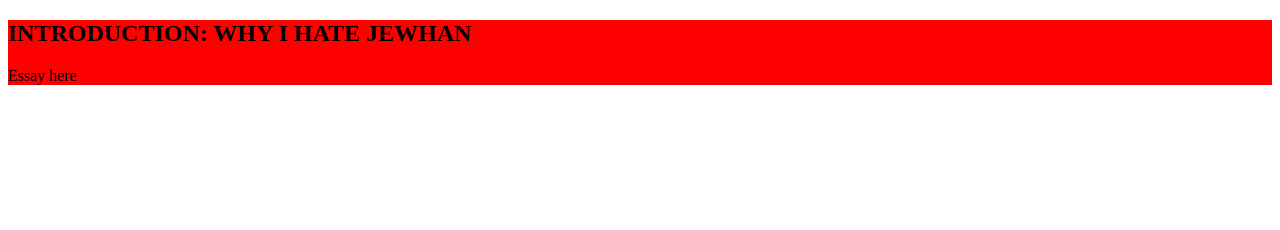
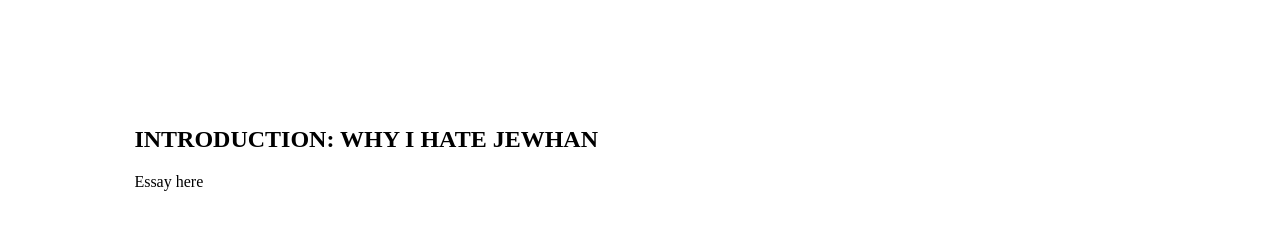
Before and after one commit to ihatejewhan/website, a plain HTML site: page index.html in a window 1280 px wide. Drawn offline with Linux system fonts and the light colour scheme.

Commit message:
re-added width and margin

```diff
--- a/main.css
+++ b/main.css
@@ -1,3 +1,4 @@
 .container {
- background-color: red;
+ width: 90%;
+ margin: 10%;
 }
```
